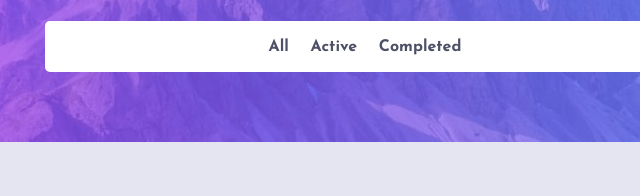
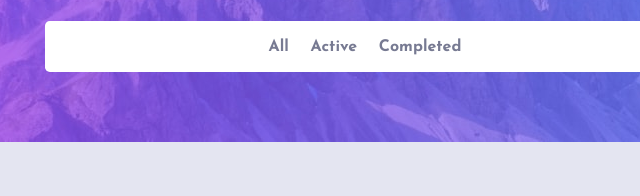
Before and after one commit to naveen570/todo-app, a plain HTML site: page index.html in a window 1280 px wide. Shown: the part 158-354 px from the top of the page, 275-915 px from the left. Drawn offline with Linux system fonts and the light colour scheme.

Commit message:
color change

```diff
--- a/style.css
+++ b/style.css
@@ -180,7 +180,7 @@ form{
     cursor: pointer;
     font-size: 1rem;
     font-weight: 600;
-    color:var(--Very-Dark-Grayish-Blue)
+    color:var(--Dark-Grayish-Blue)
 }
 .btn-filter + .btn-filter{
     margin-left: 1rem;
```
